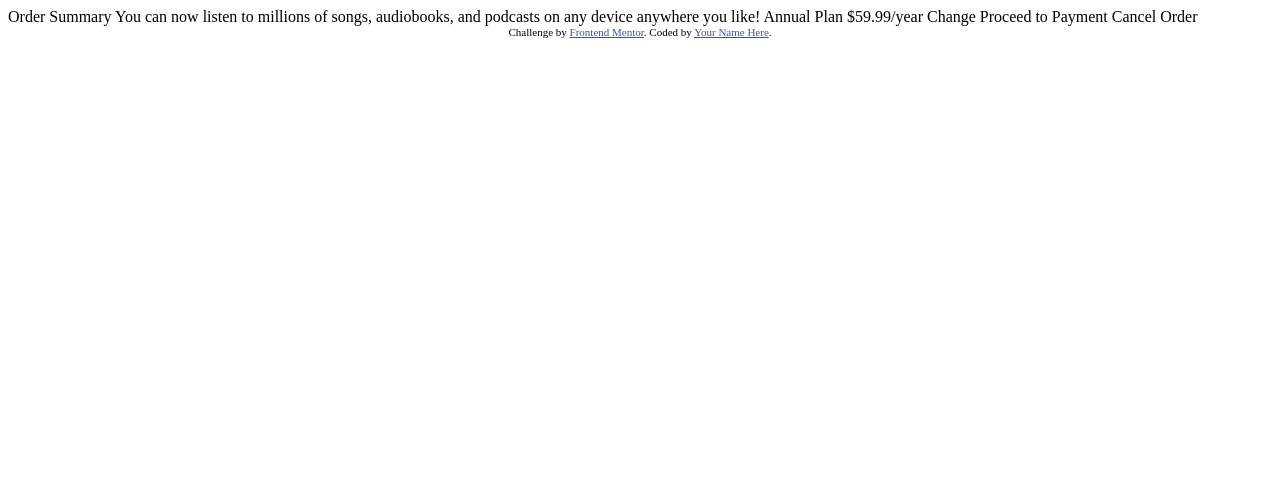
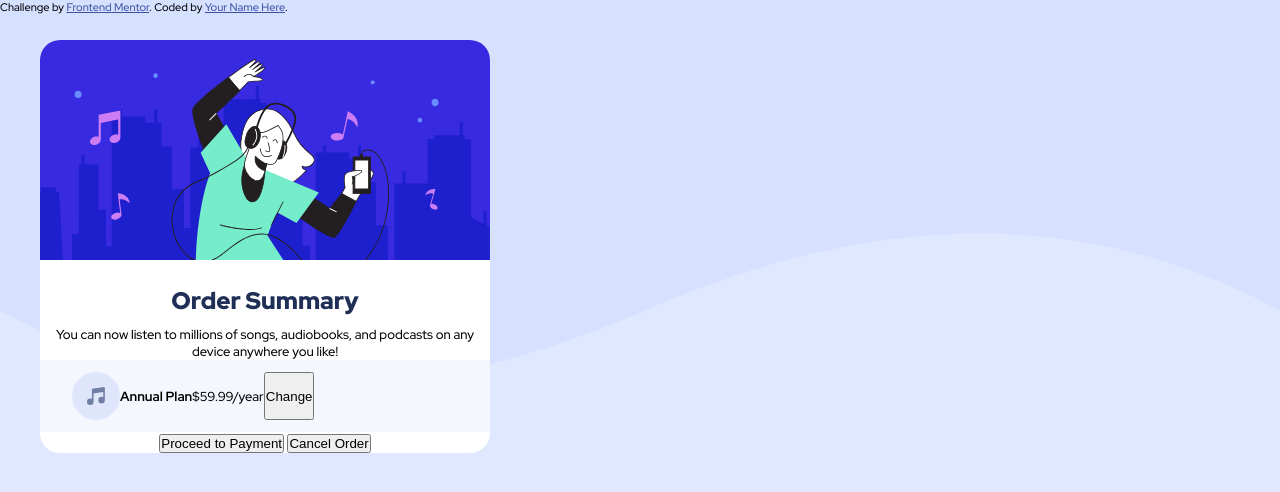
Before and after one commit to amkolpin/Order-Summary-Solution-Frontend-Mentor, a plain HTML site: page index.html in a window 1280 px wide. Drawn offline with Linux system fonts and the light colour scheme.

Commit message:
initial commit

```diff
--- a/index.html
+++ b/index.html
@@ -5,33 +5,43 @@
   <meta name="viewport" content="width=device-width, initial-scale=1.0"> <!-- displays site properly based on user's device -->
 
   <link rel="icon" type="image/png" sizes="32x32" href="./images/favicon-32x32.png">
+  <link rel="stylesheet" href="style.css">
 
   <title>Frontend Mentor | Order summary card</title>
-
-  <!-- Feel free to remove these styles or customise in your own stylesheet 👍 -->
-  <style>
-    .attribution { font-size: 11px; text-align: center; }
-    .attribution a { color: hsl(228, 45%, 44%); }
-  </style>
 </head>
 <body>
+<main class="container">
+<div class="img">
+  <img src="images/illustration-hero.svg" alt="header photo">
+</div>
 
-  Order Summary
+<div class="text">
+  <h2> Order Summary</h2>
+  <p>  You can now listen to millions of songs, audiobooks, and podcasts on any
+    device anywhere you like!</p>
 
-  You can now listen to millions of songs, audiobooks, and podcasts on any
-  device anywhere you like!
 
-  Annual Plan
-  $59.99/year
+<div class="plan">
+  <div class="plan-left">
+      <img src="images/icon-music.svg" alt="music icon">
+    <h5>Annual Plan</h5>
+    <p>$59.99/year</p>
+  </div>
+<button class="change-button">
+  Change
+</button>
+</div>
 
-  Change
+<button class="payment">Proceed to Payment</button>
 
-  Proceed to Payment
-  Cancel Order
+<button class="cancel">Cancel Order</button>
 
-  <div class="attribution">
+</div>
+</main>
+
+  <footer class="attribution">
     Challenge by <a href="https://www.frontendmentor.io?ref=challenge" target="_blank">Frontend Mentor</a>.
     Coded by <a href="#">Your Name Here</a>.
-  </div>
+  </footer>
 </body>
 </html>
```
Also changed, not shown: design/active-states.jpg (added), design/desktop-design.jpg (added), design/desktop-preview.jpg (added), design/mobile-design.jpg (added), 3 other files.
